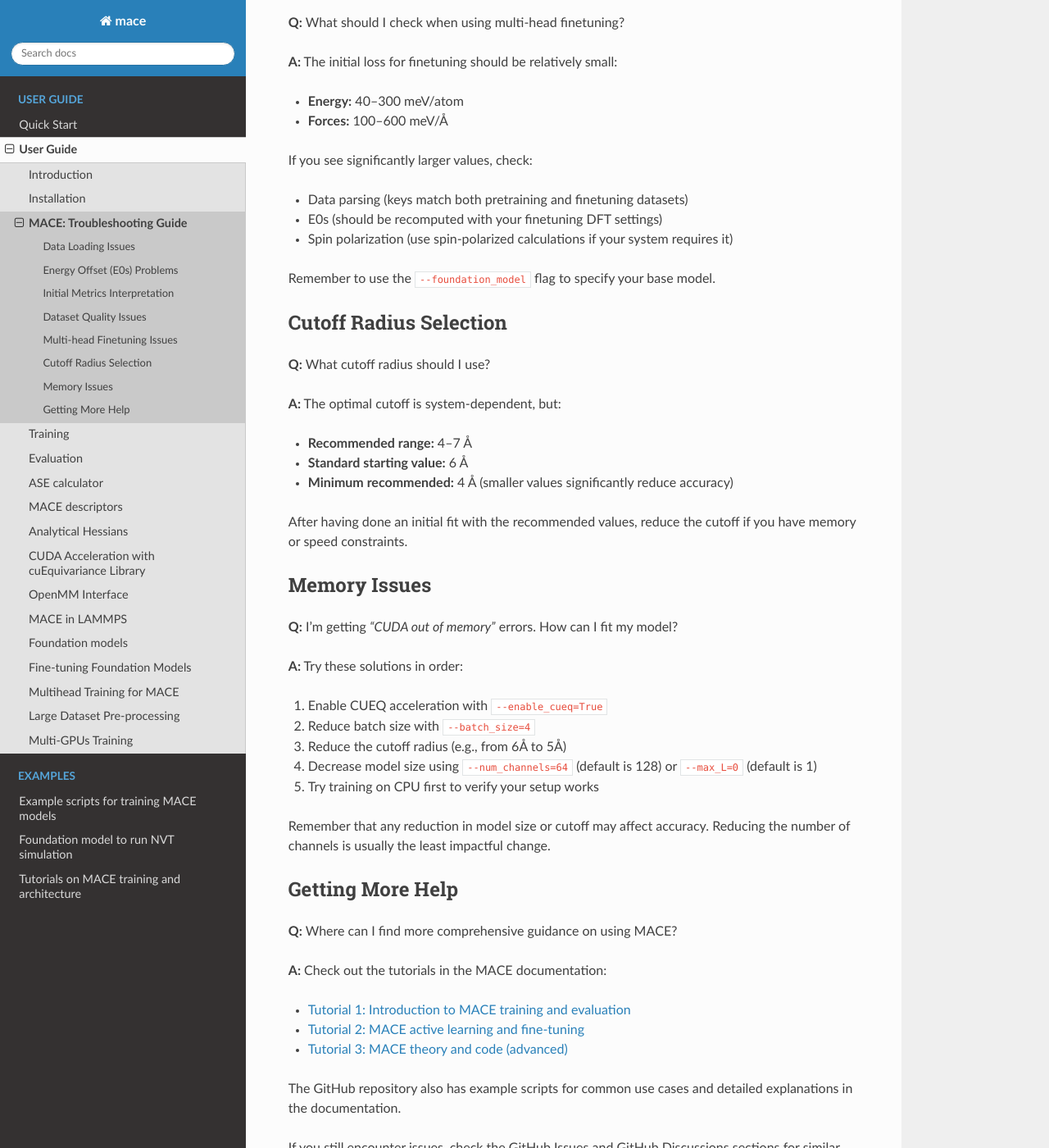
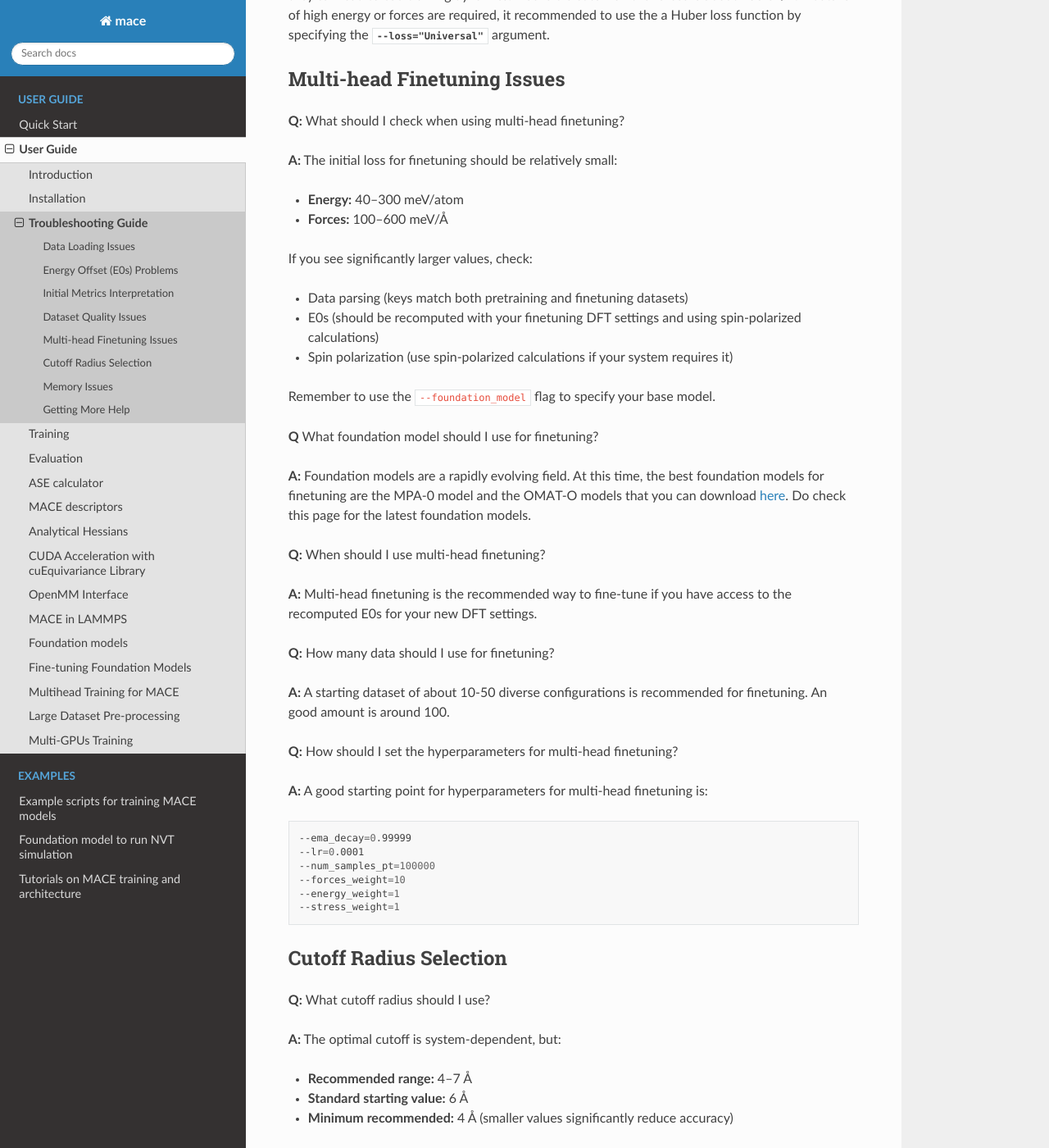
Before and after one commit to ACEsuit/mace, a Sphinx documentation site: the page built from docs/guide/troubleshooting.rst, in a window 1280 px wide and 1400 px high, scrolled down 1833 px. Shown: the whole window at 82% size. Built offline with Sphinx 7.4.7 and the Read the Docs theme 3.1.0, drawn with Linux system fonts in a browser that asks for light colours; pages that are not in the unit, such as notebooks, are missing from menus; some of the changed text lies outside the part shown.

Commit message:
add explanation on mixed data loading and expand troubleshooting

```diff
--- a/docs/guide/troubleshooting.rst
+++ b/docs/guide/troubleshooting.rst
@@ -1,7 +1,7 @@
 .. _troubleshooting:
 
 =============================================================
-MACE: Troubleshooting Guide
+Troubleshooting Guide
 =============================================================
 
 When getting started with MACE, users often encounter similar challenges. This guide addresses the most common issues to help you successfully fit your first MACE model.
@@ -30,6 +30,10 @@
 If any numbers are unexpectedly zero, your data isn't being read properly.
 If your model is not training properly, check the data loading step first.
 A hint that the data is not loaded correctly is unusually high initial loss values and a rapid plateau in training loss.
+
+**Q:** What units should I use for energy and forces?
+
+**A:** MACE uses eV for energy and eV/Å for forces. Make sure your data is in these units. The internal normalization of MACE is made to work best with these units.
 
 Energy Offset (E0s) Problems
 ----------------------------
@@ -82,10 +86,37 @@
 If you see significantly larger values, check:
 
 - Data parsing (keys match both pretraining and finetuning datasets)
-- E0s (should be recomputed with your finetuning DFT settings)
+- E0s (should be recomputed with your finetuning DFT settings and using spin-polarized calculations)
 - Spin polarization (use spin-polarized calculations if your system requires it)
 
 Remember to use the ``--foundation_model`` flag to specify your base model.
+
+**Q** What foundation model should I use for finetuning?
+
+**A:** Foundation models are a rapidly evolving field.
+At this time, the best foundation models for finetuning are the MPA-0 model and the OMAT-O models that you can download `here <https://github.com/ACEsuit/mace-mp>`_.
+Do check this page for the latest foundation models.
+
+**Q:** When should I use multi-head finetuning?
+
+**A:** Multi-head finetuning is the recommended way to fine-tune if you have access to the recomputed E0s for your new DFT settings.
+
+**Q:** How many data should I use for finetuning?
+
+**A:** A starting dataset of about 10-50 diverse configurations is recommended for finetuning. An good amount is around 100.
+
+**Q:** How should I set the hyperparameters for multi-head finetuning?
+
+**A:** A good starting point for hyperparameters for multi-head finetuning is:
+
+.. code-block:: bash
+
+    --ema_decay=0.99999
+    --lr=0.0001
+    --num_samples_pt=100000
+    --forces_weight=10
+    --energy_weight=1
+    --stress_weight=1
 
 Cutoff Radius Selection
 -----------------------
```
Also changed, not shown: docs/guide/heterogeneous_data.rst (added, +42 -0 lines).
